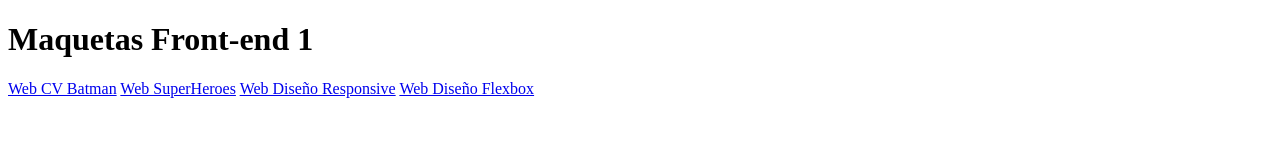
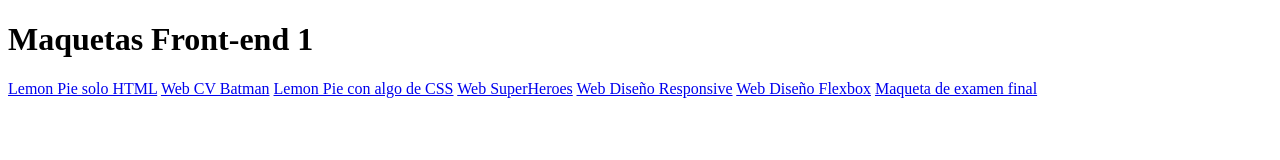
Before and after one commit to FlorPelliza/florpelliza.github.io, a plain HTML site: page materia/Fontend1/index.html in a window 1280 px wide. Drawn offline with Linux system fonts and the light colour scheme.

Commit message:
agregando links para frontend1

```diff
--- a/materia/Fontend1/index.html
+++ b/materia/Fontend1/index.html
@@ -8,9 +8,12 @@
 </head>
 <body>
     <h1>Maquetas Front-end 1</h1>
+    <a href="./clase-4-LemonPieHTML/">Lemon Pie solo HTML</a>
     <a href="./clase-5-CvBatman/">Web CV Batman</a>
+    <a href="./clase-6-LemonPieConCSS/">Lemon Pie con algo de CSS</a>
     <a href="./clase-7a11-SuperHeroes/">Web SuperHeroes</a>
     <a href="./clase-13-Responsive/">Web Diseño Responsive</a>
     <a href="./clase-14-Flexbox/">Web Diseño Flexbox</a>
+    <a href="./examen-final/">Maqueta de examen final</a>
 </body>
 </html>
```
